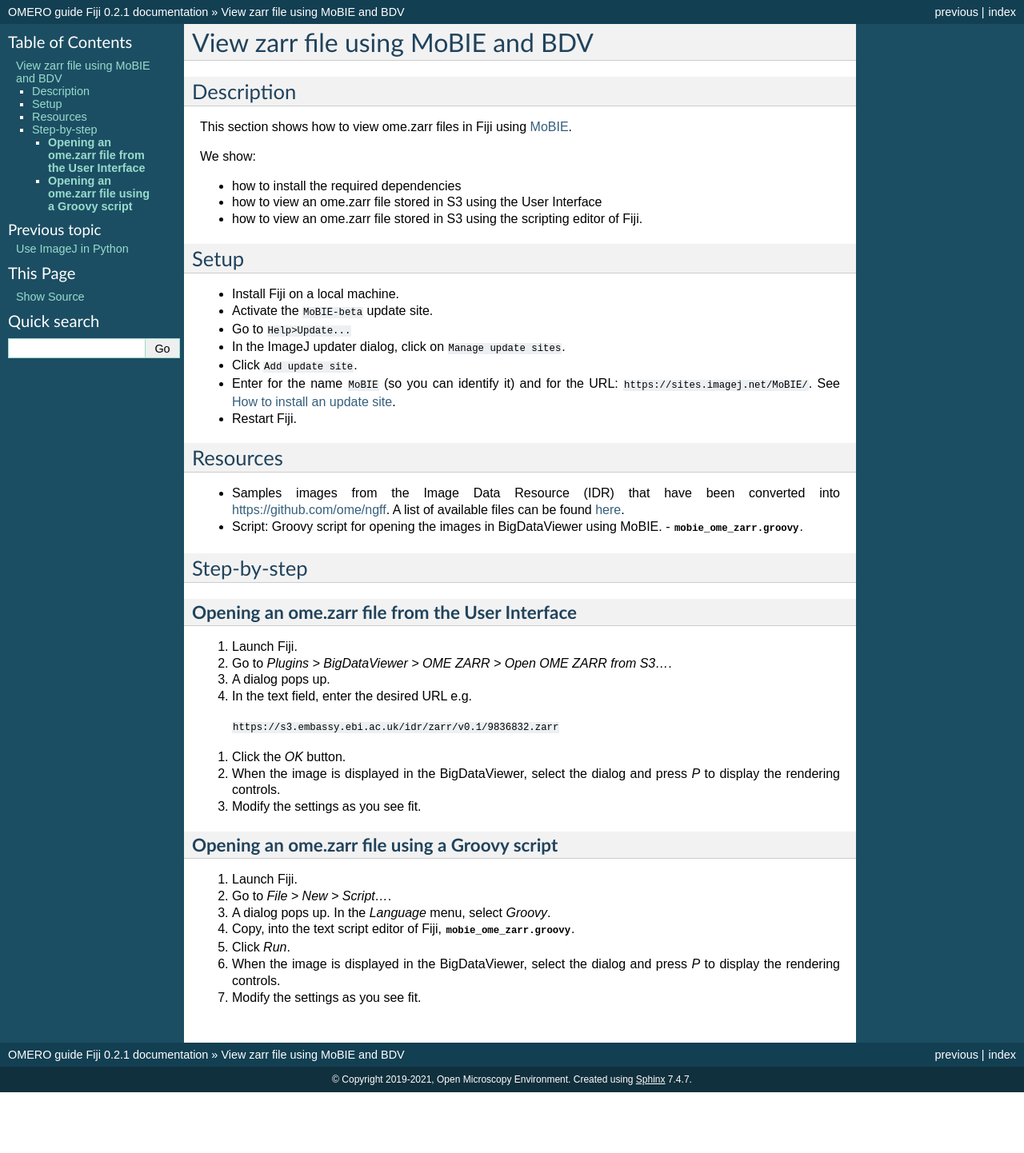
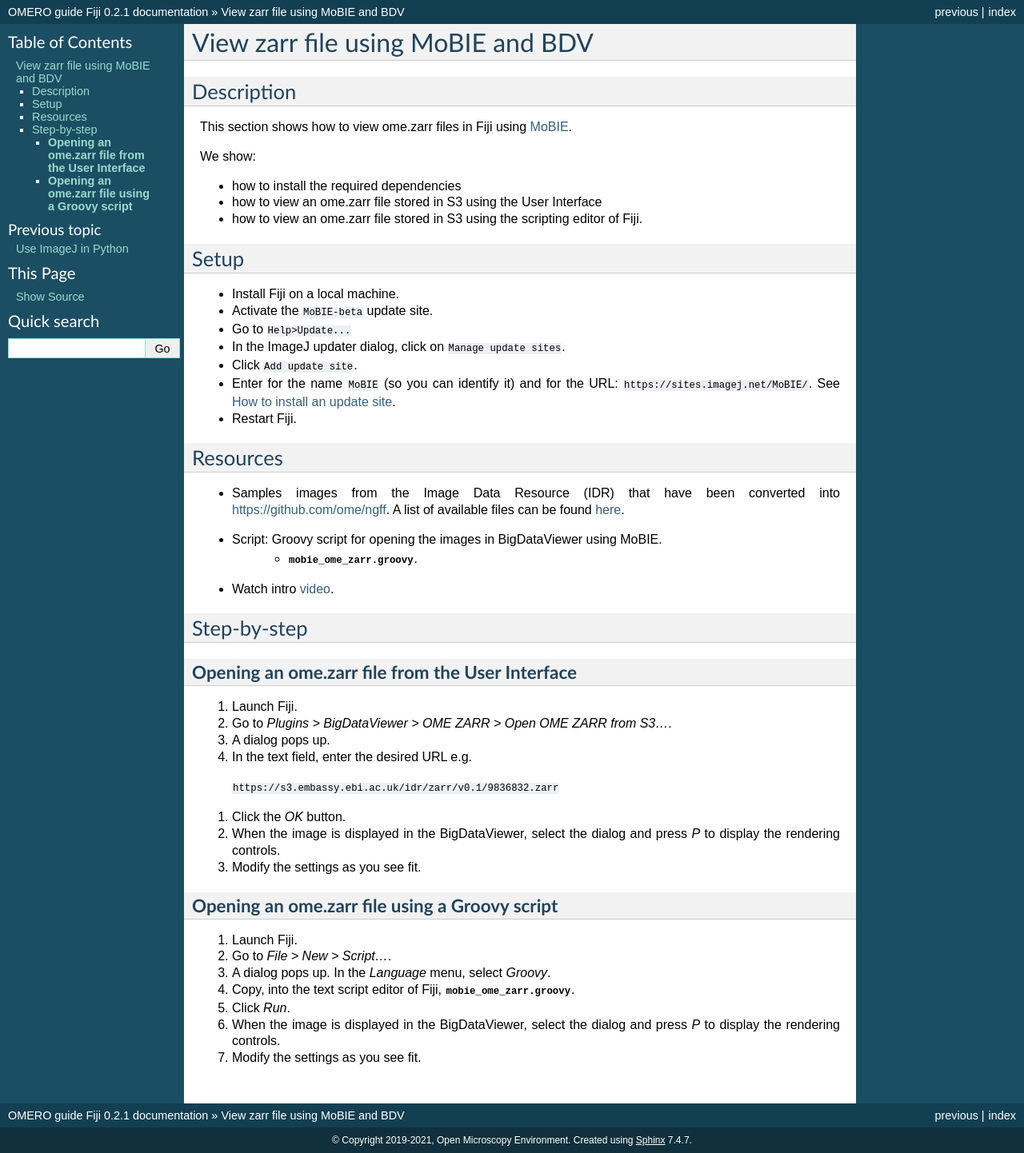
Before and after one commit to ome/omero-guide-fiji, a Sphinx documentation site: the page built from docs/view_mobie_zarr.rst, in a window 1280 px wide. Shown: the whole page at 80% size. Built offline with Sphinx 7.4.7, drawn with Linux system fonts in a browser that asks for light colours; before the commit the page ends 1366 px from its top, so only the background shows below that.

Commit message:
add link to video

```diff
--- a/docs/view_mobie_zarr.rst
+++ b/docs/view_mobie_zarr.rst
@@ -26,10 +26,12 @@
 Resources
 ---------
 
--  Samples images from the Image Data Resource (IDR) that have been converted into `https://github.com/ome/ngff <https://github.com/ome/ngff>`__. A list of available files can be found `here <https://blog.openmicroscopy.org/>`__.
+- Samples images from the Image Data Resource (IDR) that have been converted into `https://github.com/ome/ngff <https://github.com/ome/ngff>`__. A list of available files can be found `here <https://blog.openmicroscopy.org/>`__.
 
--  Script: Groovy script for opening the images in BigDataViewer using MoBIE.
+- Script: Groovy script for opening the images in BigDataViewer using MoBIE.
    -  :download:`mobie_ome_zarr.groovy <../scripts/groovy/mobie_ome_zarr.groovy>`.
+
+- Watch intro `video <https://www.youtube.com/watch?v=KposKXm7xeg>`__.
 
 Step-by-step
 ------------
```
